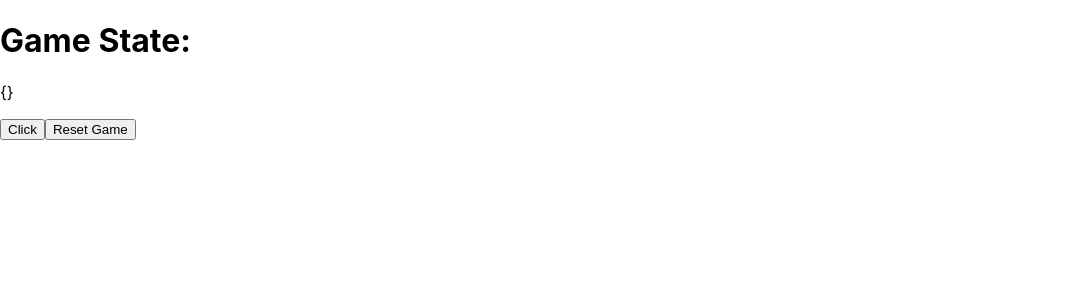
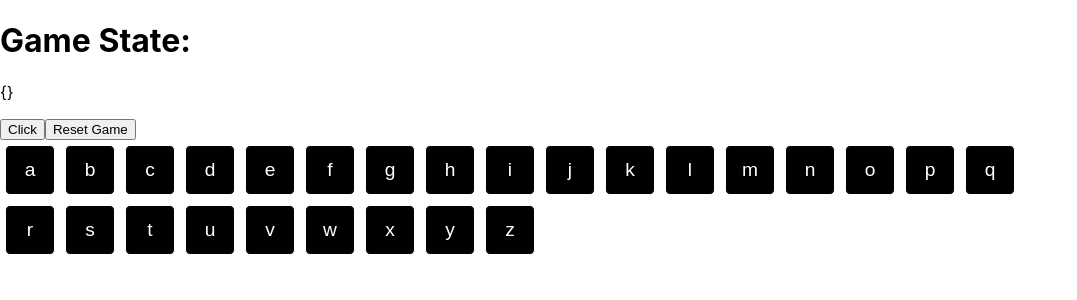
Before and after one commit to astrangethao/frankenman, a React (Create React App) app: page / in a window 1280 px wide. Shown: the top 300 px of the page, without its empty margins (0-1077 px from the left). Built offline with nearby package versions, Linux system fonts and the light colour scheme; no server answers.

Commit message:
created buttons

```diff
--- /dev/null
+++ b/src/components/AlphaButton/AlphaButtons.css
@@ -0,0 +1,24 @@
+.btn {
+  border-radius: 5px;
+  background: black;
+  color: white;
+  border: solid 1px white;
+  text-decoration: none;
+  cursor: pointer;
+  font-size: 1.2em;
+  padding: 0;
+  width: 50px;
+  height: 50px;
+  margin: 5px;
+  outline: none;
+}
+
+.btn:hover {
+  background: white;
+  border: solid 2px black;
+  color: black;
+}
+
+.btn-container {
+  width: 80vw;
+}
--- /dev/null
+++ b/src/components/AlphaButton/AlphaButtons.js
@@ -0,0 +1,55 @@
+import React, { Component } from "react";
+import "./AlphaButtons.css";
+const alphabet = [
+  "a",
+  "b",
+  "c",
+  "d",
+  "e",
+  "f",
+  "g",
+  "h",
+  "i",
+  "j",
+  "k",
+  "l",
+  "m",
+  "n",
+  "o",
+  "p",
+  "q",
+  "r",
+  "s",
+  "t",
+  "u",
+  "v",
+  "w",
+  "x",
+  "y",
+  "z",
+];
+
+class AlphaButtons extends Component {
+  render() {
+    const handleClick = (letter) => {
+      console.log("clicked", letter);
+    };
+    return (
+      <div className="btn-container">
+        {alphabet.map((item, index) => {
+          return (
+            <button
+              className="btn"
+              onClick={() => handleClick({ item })}
+              key={index}
+            >
+              {item}
+            </button>
+          );
+        })}
+      </div>
+    );
+  }
+}
+
+export default AlphaButtons;
--- a/src/components/App/App.js
+++ b/src/components/App/App.js
@@ -1,5 +1,6 @@
 import React, { useState, useEffect } from "react";
 import socketIOClient from "socket.io-client";
+import AlphaButtons from "../AlphaButton/AlphaButtons";
 const socket = socketIOClient("http://localhost:5000");
 
 function App() {
@@ -27,6 +28,7 @@ function App() {
       <p>{gameStateString}</p>
       <button onClick={handleClick}>Click</button>
       <button onClick={handleReset}>Reset Game</button>
+      <AlphaButtons />
     </div>
   );
 }
```
